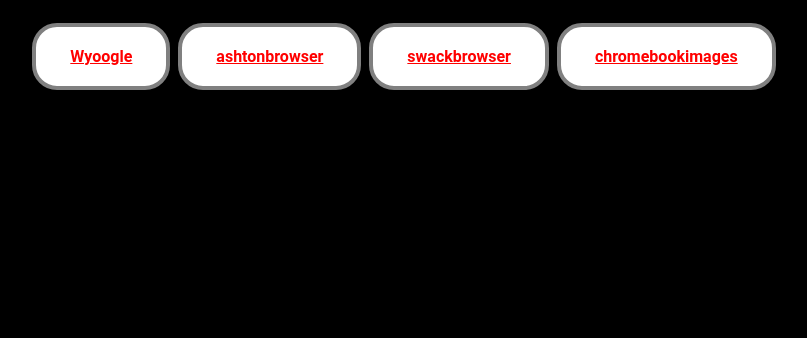
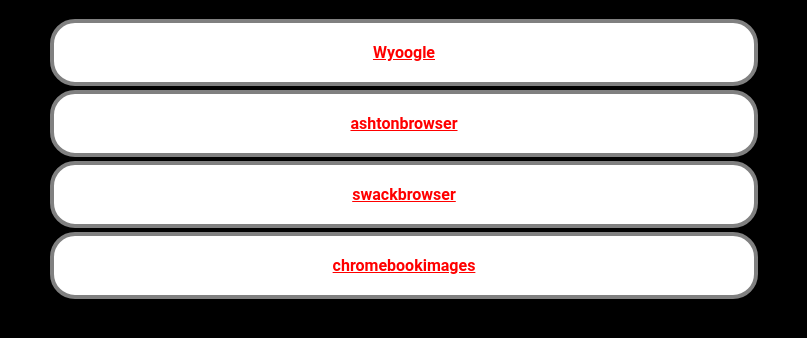
Before and after one commit to Aerolixdev/Test123, a plain HTML site: page index.html in a window 1280 px wide. Shown: the part 62-400 px from the top of the page, without its empty margins (236-1043 px from the left). Drawn offline with Linux system fonts and the light colour scheme.

Commit message:
centered

```diff
--- a/styles.css
+++ b/styles.css
@@ -16,7 +16,7 @@
     border-style: solid;
     border-color: gray;
     border-radius: 25px;
-    display: inline-block;
+    display: block;
     size: 50px;
     padding: 20px 34px;
     margin: 4px 2px;
@@ -24,4 +24,7 @@
     border-width: 4px;
     color: red;
     font-weight: bold;
+    margin-left: auto;
+    margin-right: auto;
+    width: 50%;
 }
```
